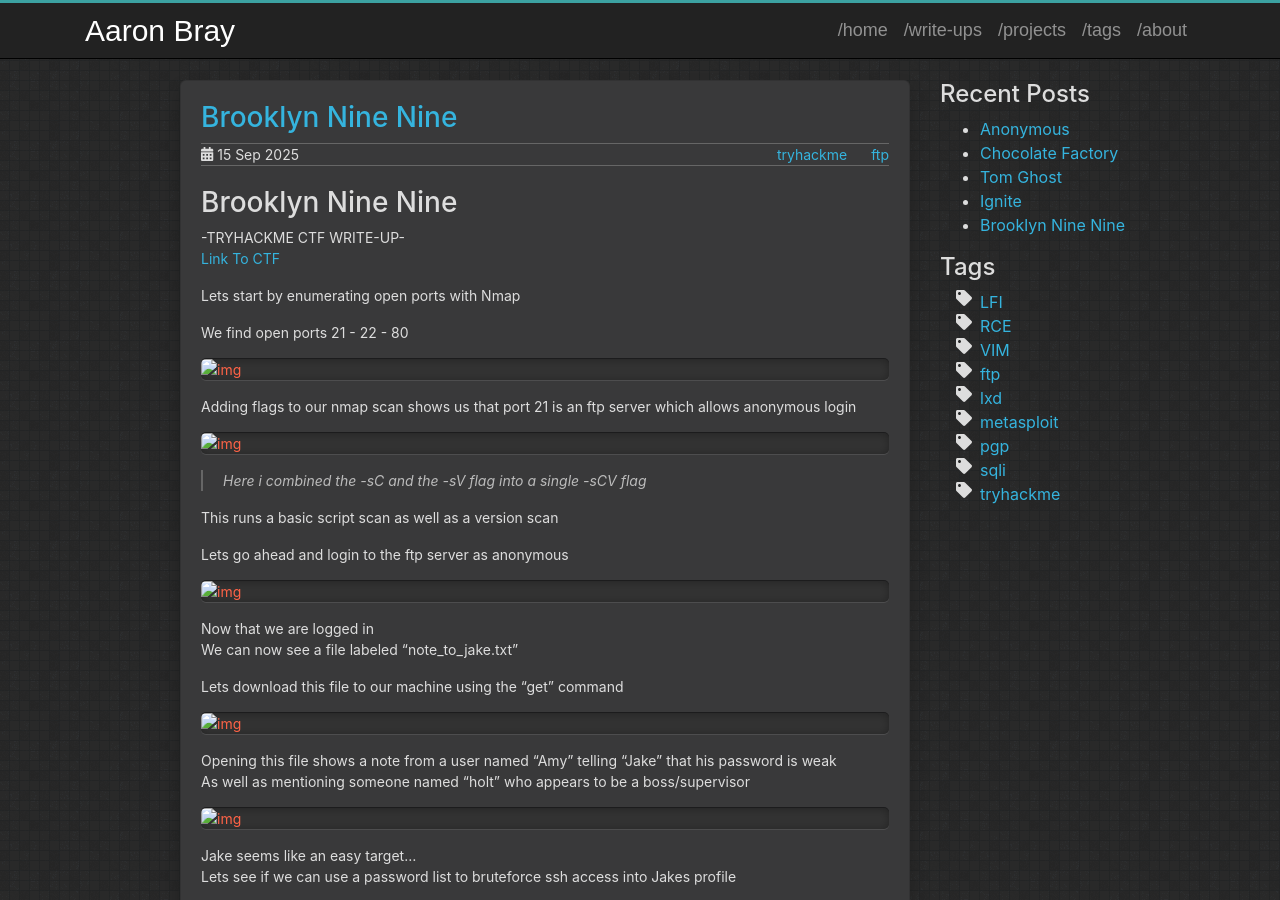
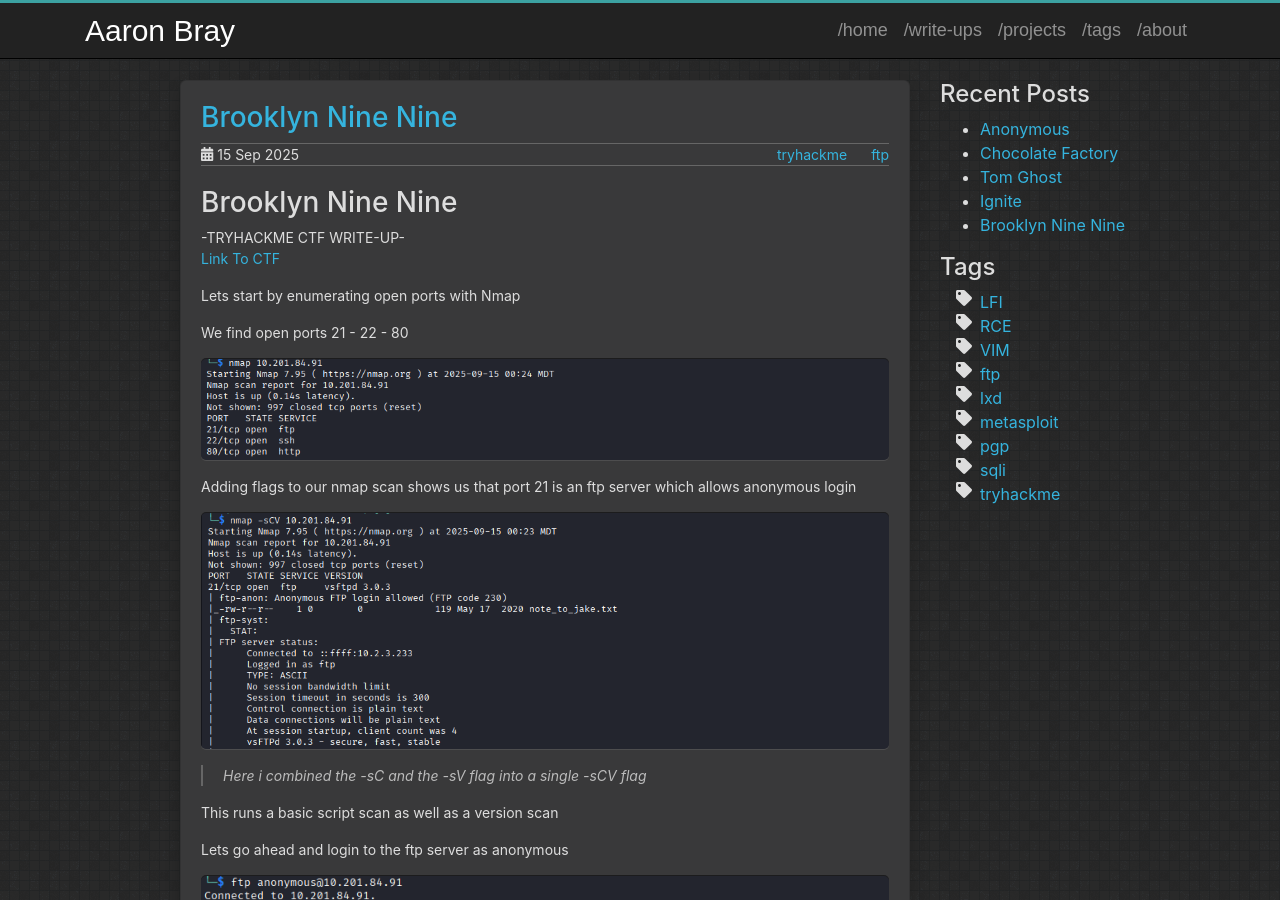
Before and after one commit to AaronBray/AaronBray.github.io, a Jekyll site: the page built from _posts/2025-09-15-Brooklyn_9_9.md, in a window 1280 px wide and 900 px high. Built offline with Jekyll 4.4.1, drawn with Linux system fonts in a browser that asks for light colours.

Commit message:
Update 2025-09-15-Brooklyn_9_9.md

```diff
--- a/_posts/2025-09-15-Brooklyn_9_9.md
+++ b/_posts/2025-09-15-Brooklyn_9_9.md
@@ -19,12 +19,12 @@
 We find open ports 21 - 22 - 80
 
 
-![img]({{ '/assets/images/1-brooklyn.png' | relative_url }}){: .center-image }
+![img]({{ '/assets/images/brooklyn99/1-brooklyn.png' | relative_url }}){: .center-image }
 
 
 Adding flags to our nmap scan shows us that port 21 is an ftp server which allows anonymous login
 
-![img]({{ '/assets/images/2-brooklyn.png' | relative_url }}){: .center-image }
+![img]({{ '/assets/images/brooklyn99/2-brooklyn.png' | relative_url }}){: .center-image }
 
 
 >Here i combined the -sC and the -sV flag into a single -sCV flag
@@ -36,7 +36,7 @@
 Lets go ahead and login to the ftp server as anonymous
 
 
-![img]({{ '/assets/images/3-brooklyn.png' | relative_url }}){: .center-image }
+![img]({{ '/assets/images/brooklyn99/3-brooklyn.png' | relative_url }}){: .center-image }
 
 
 Now that we are logged in
@@ -46,14 +46,14 @@
 
 
 
-![img]({{ '/assets/images/4-brooklyn.png' | relative_url }}){: .center-image }
+![img]({{ '/assets/images/brooklyn99/4-brooklyn.png' | relative_url }}){: .center-image }
 
 
 
 Opening this file shows a note from a user named "Amy" telling "Jake" that his password is weak
 As well as mentioning someone named "holt" who appears to be a boss/supervisor
 
-![img]({{ '/assets/images/5-brooklyn.png' | relative_url }}){: .center-image }
+![img]({{ '/assets/images/brooklyn99/5-brooklyn.png' | relative_url }}){: .center-image }
 
 
 Jake seems like an easy target...
@@ -72,7 +72,7 @@
 
 
 
-![img]({{ '/assets/images/6-brooklyn.png' | relative_url }}){: .center-image }
+![img]({{ '/assets/images/brooklyn99/6-brooklyn.png' | relative_url }}){: .center-image }
 
 
 
@@ -90,7 +90,7 @@
 Looking in our current directory we can see a few hidden files but not the user flag
 
 
-![img]({{ '/assets/images/7-brooklyn.png' | relative_url }}){: .center-image }
+![img]({{ '/assets/images/brooklyn99/7-brooklyn.png' | relative_url }}){: .center-image }
 
 
 
@@ -102,7 +102,7 @@
 Here we find the USER FLAG !!!
 
 
-![img]({{ '/assets/images/8-brooklyn.png' | relative_url }}){: .center-image }
+![img]({{ '/assets/images/brooklyn99/8-brooklyn.png' | relative_url }}){: .center-image }
 
 
 Let's look for ways to escalate our privilege to gain the root flag
@@ -119,7 +119,7 @@
 
 
 
-![img]({{ '/assets/images/9-brooklyn.png' | relative_url }}){: .center-image }
+![img]({{ '/assets/images/brooklyn99/9-brooklyn.png' | relative_url }}){: .center-image }
 
 
 
@@ -140,7 +140,7 @@
 
 This command is accepted and gives us our ROOT FLAG !
 
-![img]({{ '/assets/images/10-brooklyn.png' | relative_url }}){: .center-image }
+![img]({{ '/assets/images/brooklyn99/10-brooklyn.png' | relative_url }}){: .center-image }
 
 
 We have now PWND this machine and captured the root flag !
```
